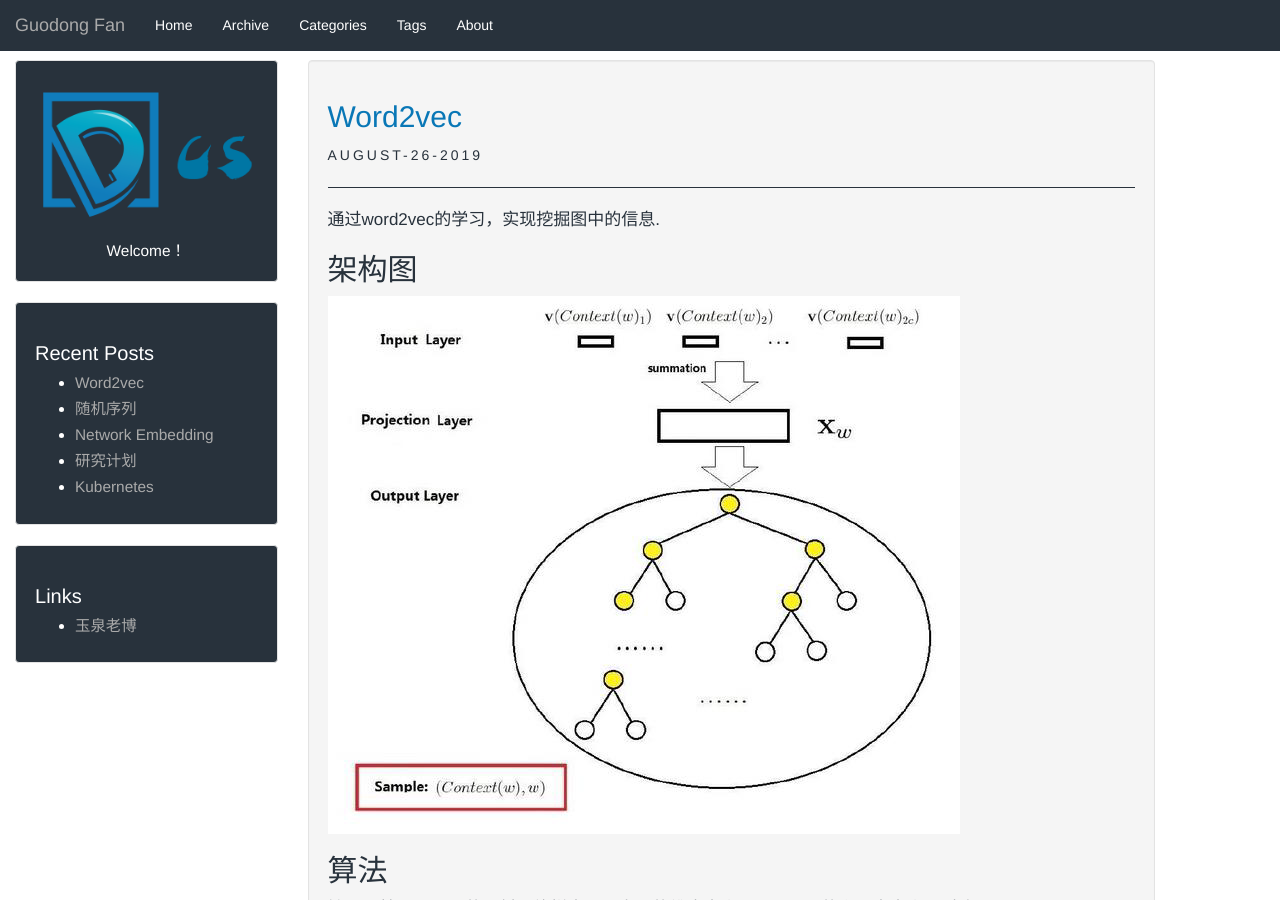
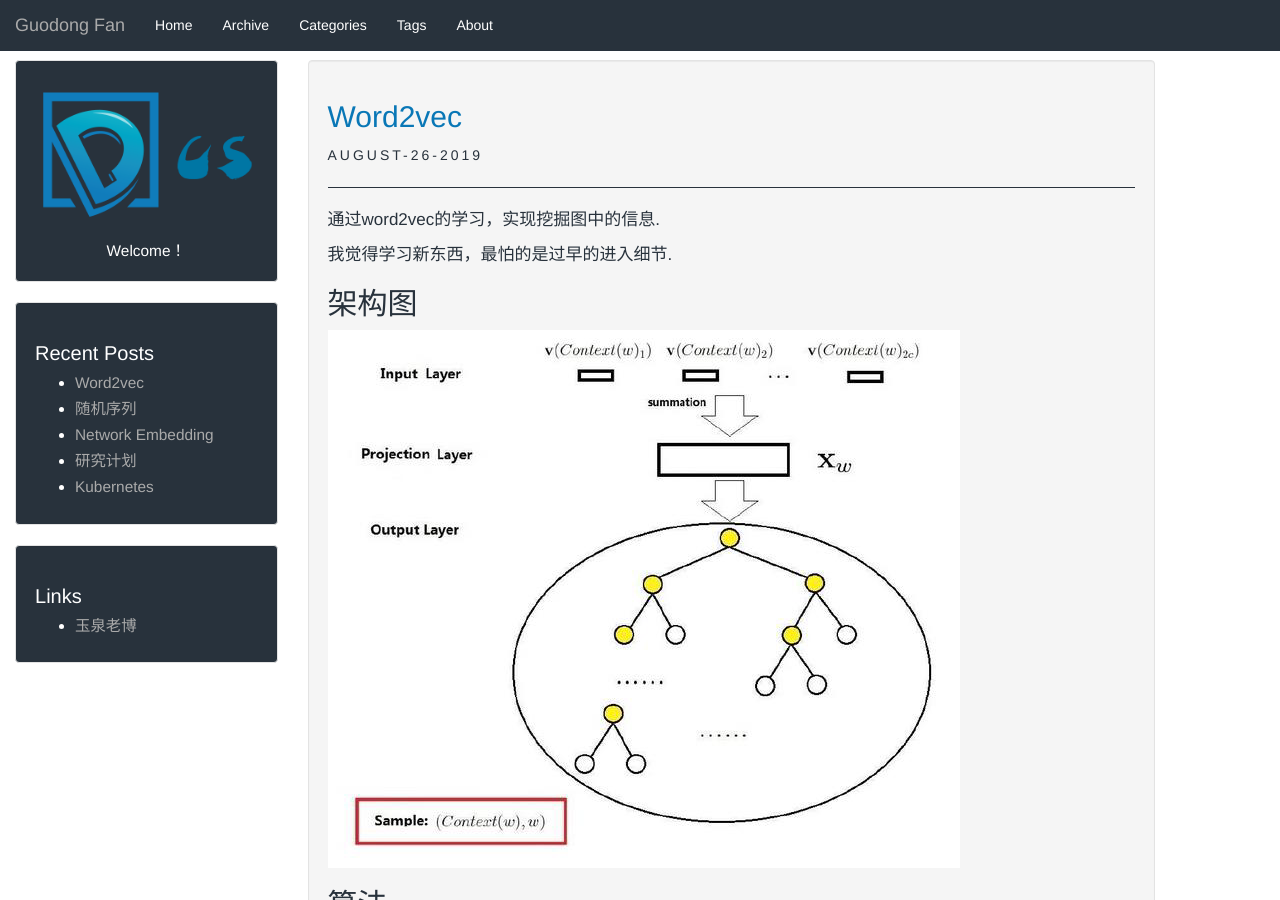
Before and after one commit to GuodongFan/GuodongFan.github.io, a Jekyll site: the page built from _posts/2019-08-26-Word2vec.md, in a window 1280 px wide and 900 px high. Built offline with Jekyll 4.4.1, drawn with Linux system fonts in a browser that asks for light colours; our own code applies the rules of GitHub Pages for plain Markdown files.

Commit message:
Update 2019-08-26-Word2vec.md

```diff
--- a/_posts/2019-08-26-Word2vec.md
+++ b/_posts/2019-08-26-Word2vec.md
@@ -6,6 +6,8 @@ tag: Word2vec
 ---
 
 通过word2vec的学习，实现挖掘图中的信息.
+
+我觉得学习新东西，最怕的是过早的进入细节.
 
 ## 架构图
 
```
